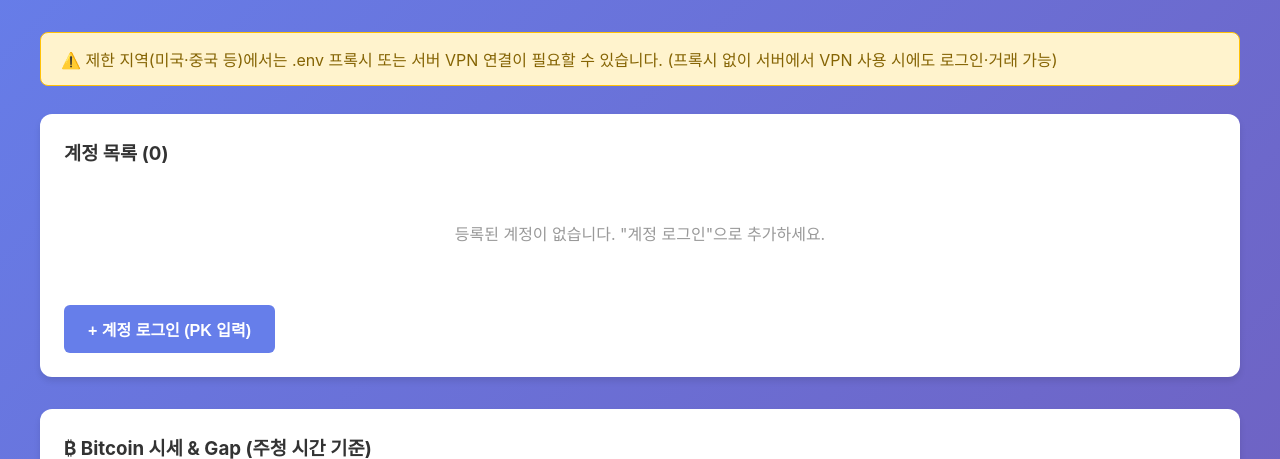
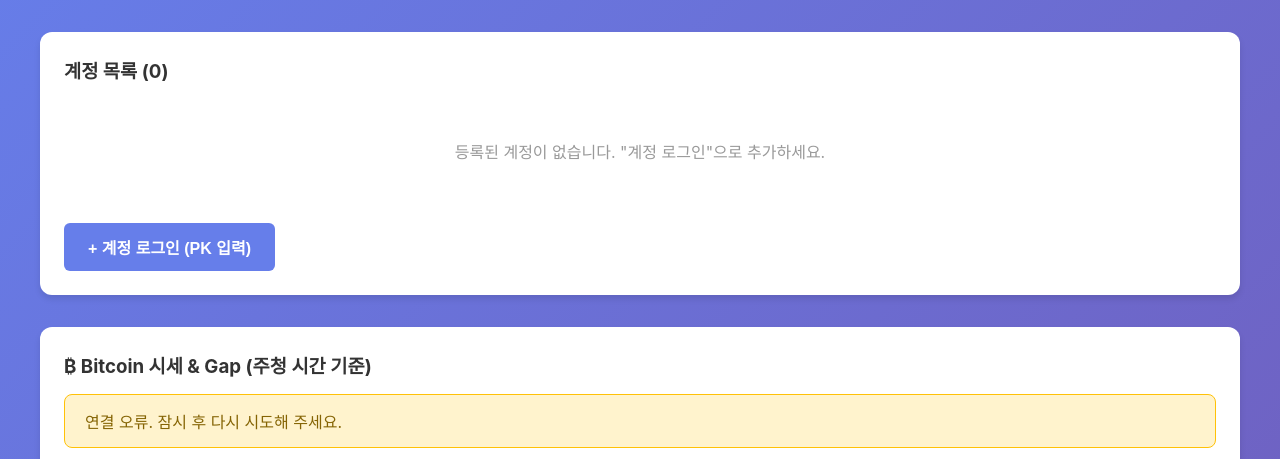
Before and after one commit to Hanvenue/O-Bot, a Flask app: page / in a window 1280 px wide. Shown: the part 96-555 px from the top of the page. Run offline with Flask 3, Linux system fonts and the light colour scheme; the visitor is signed in with stand-in values (Sample User, id 1); data that the repository does not hold is empty; some libraries are stand-ins or nearby versions.

Commit message:
ui: 제한 지역 프록시/VPN 안내 문구 제거
Made-with: Cursor

```diff
--- a/templates/opinion.html
+++ b/templates/opinion.html
@@ -183,10 +183,6 @@
             <p class="subtitle">다중 로그인 (OKX Wallet PK)</p>
         </header>
 
-        <div id="proxyAlert" class="proxy-alert" style="display: none;">
-            ⚠️ 제한 지역(미국·중국 등)에서는 .env 프록시 또는 서버 VPN 연결이 필요할 수 있습니다. (프록시 없이 서버에서 VPN 사용 시에도 로그인·거래 가능)
-        </div>
-
         <section class="accounts">
             <h3>계정 목록 (<span id="accountCount">0</span>)</h3>
             <div class="accounts-list" id="opinionAccountsList">
```
